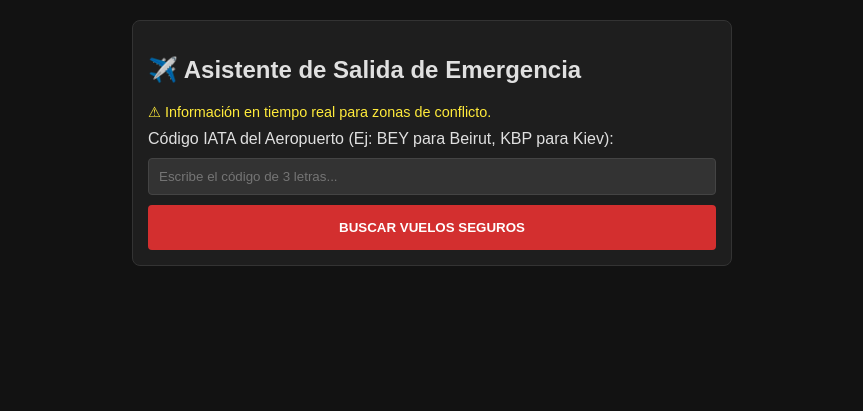
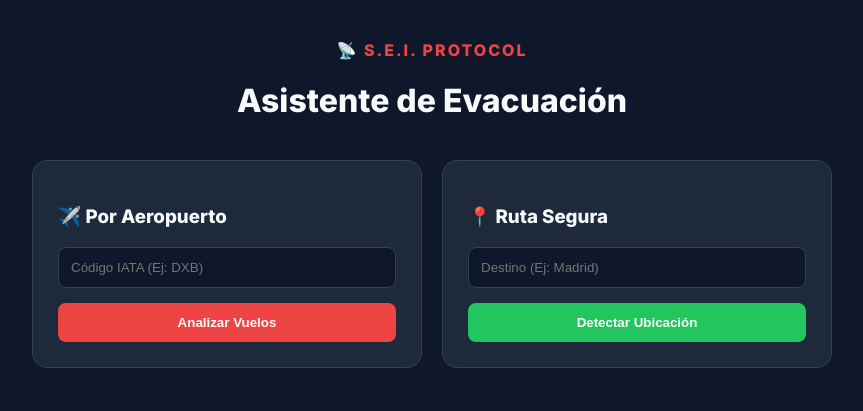
Before and after one commit to alexhids/asistente-evacuacion, a website: page index.html in a window 1280 px wide. Shown: the whole page, without its empty margins (208-1071 px from the left). Drawn offline with Linux system fonts and the light colour scheme.

Commit message:
Update index.html

```diff
--- a/index.html
+++ b/index.html
@@ -3,50 +3,36 @@
 <head>
     <meta charset="UTF-8">
     <meta name="viewport" content="width=device-width, initial-scale=1.0">
-    <title>Ruta de Evacuación Segura</title>
-    <style>
-        body { background: #121212; color: #e0e0e0; font-family: sans-serif; padding: 20px; max-width: 600px; margin: auto; }
-        .card { border: 1px solid #333; padding: 15px; border-radius: 8px; background: #1e1e1e; margin-bottom: 20px; }
-        input { width: 100%; padding: 10px; margin: 10px 0; background: #333; border: 1px solid #444; color: white; border-radius: 4px; box-sizing: border-box;}
-        button { width: 100%; padding: 15px; background: #d32f2f; color: white; border: none; border-radius: 4px; font-weight: bold; cursor: pointer; }
-        #resultado { white-space: pre-wrap; line-height: 1.6; }
-        .alerta { color: #ffeb3b; font-size: 0.9em; margin-bottom: 10px; }
-    </style>
+    <title>S.E.I. | Sistema de Evacuación</title>
+    <link rel="stylesheet" href="style.css">
+    <link href="https://fonts.googleapis.com/css2?family=Inter:wght@400;600;800&display=swap" rel="stylesheet">
 </head>
 <body>
-    <div class="card">
-        <h2>✈️ Asistente de Salida de Emergencia</h2>
-        <p class="alerta">⚠ Información en tiempo real para zonas de conflicto.</p>
-        <label>Código IATA del Aeropuerto (Ej: BEY para Beirut, KBP para Kiev):</label>
-        <input type="text" id="aeropuerto" placeholder="Escribe el código de 3 letras...">
-        <button onclick="buscarRuta()">BUSCAR VUELOS SEGUROS</button>
+    <div class="background-overlay"></div>
+    <div class="container">
+        <header>
+            <div class="logo">📡 S.E.I. PROTOCOL</div>
+            <h1>Asistente de Evacuación</h1>
+        </header>
+
+        <main>
+            <section class="card">
+                <h3>✈️ Por Aeropuerto</h3>
+                <input type="text" id="iataInput" placeholder="Código IATA (Ej: DXB)" maxlength="3">
+                <button class="btn-primary" onclick="solicitarAyuda()">Analizar Vuelos</button>
+            </section>
+
+            <section class="card special">
+                <h3>📍 Ruta Segura</h3>
+                <input type="text" id="destinoInput" placeholder="Destino (Ej: Madrid)">
+                <button class="btn-success" onclick="detectarUbicacion()">Detectar Ubicación</button>
+            </section>
+        </main>
+
+        <div id="respuesta" class="response-box" style="display:none;">
+            <div id="textoRespuesta"></div>
+        </div>
     </div>
-
-    <div id="resultado" class="card" style="display:none;">
-        <strong>Analizando rutas...</strong>
-    </div>
-
-    <script>
-        async function buscarRuta() {
-            const aero = document.getElementById('aeropuerto').value.toUpperCase();
-            const resDiv = document.getElementById('resultado');
-            resDiv.style.display = 'block';
-            resDiv.innerHTML = "📡 Conectando con satélites y bases de datos de aviación...";
-
-            try {
-                // Aquí llamaremos a tu servidor (Paso 4)
-                const response = await fetch('https://evacuation-assistant-rh3a.onrender.com/evacuacion', {
-                    method: 'POST',
-                    headers: { 'Content-Type': 'application/json' },
-                    body: JSON.stringify({ aeropuerto: aero })
-                });
-                const data = await response.json();
-                resDiv.innerHTML = "<strong>Recomendación de la IA:</strong>\n\n" + data.plan;
-            } catch (e) {
-                resDiv.innerHTML = "❌ Error de conexión. Intente de nuevo.";
-            }
-        }
-    </script>
+    <script src="script.js"></script>
 </body>
-
 </html>
```
